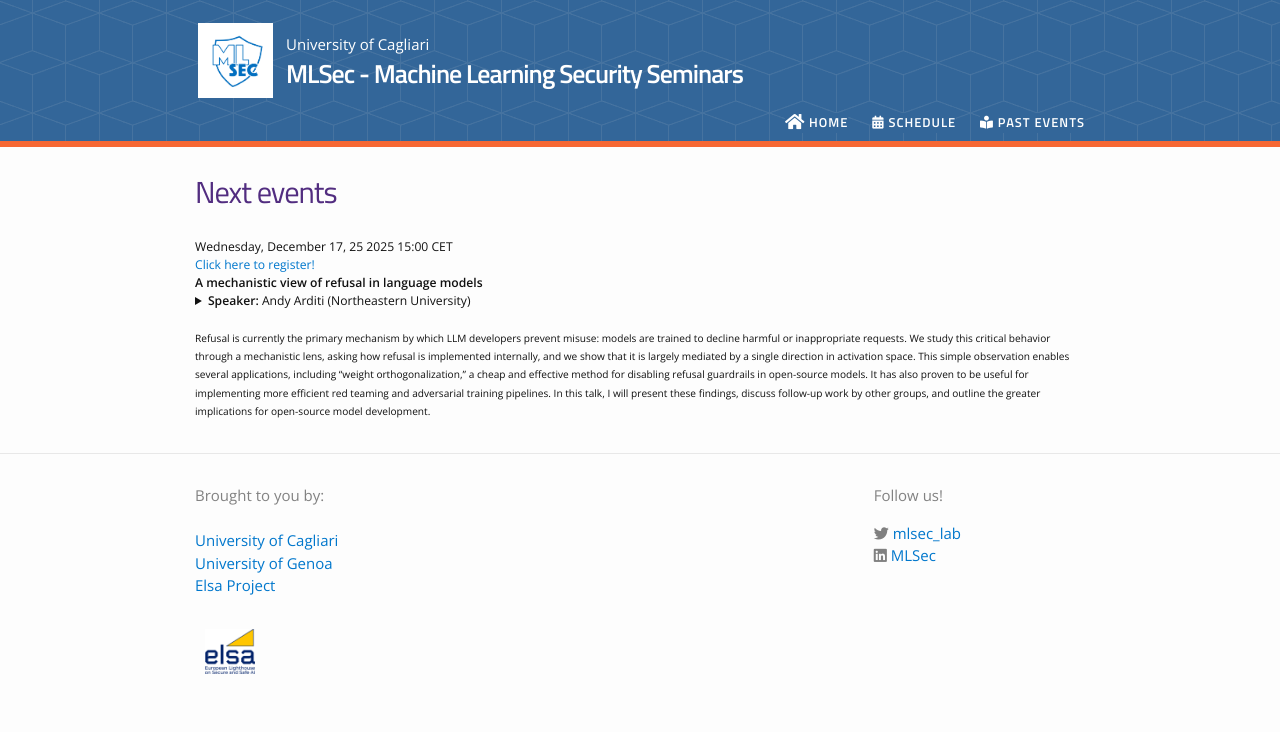
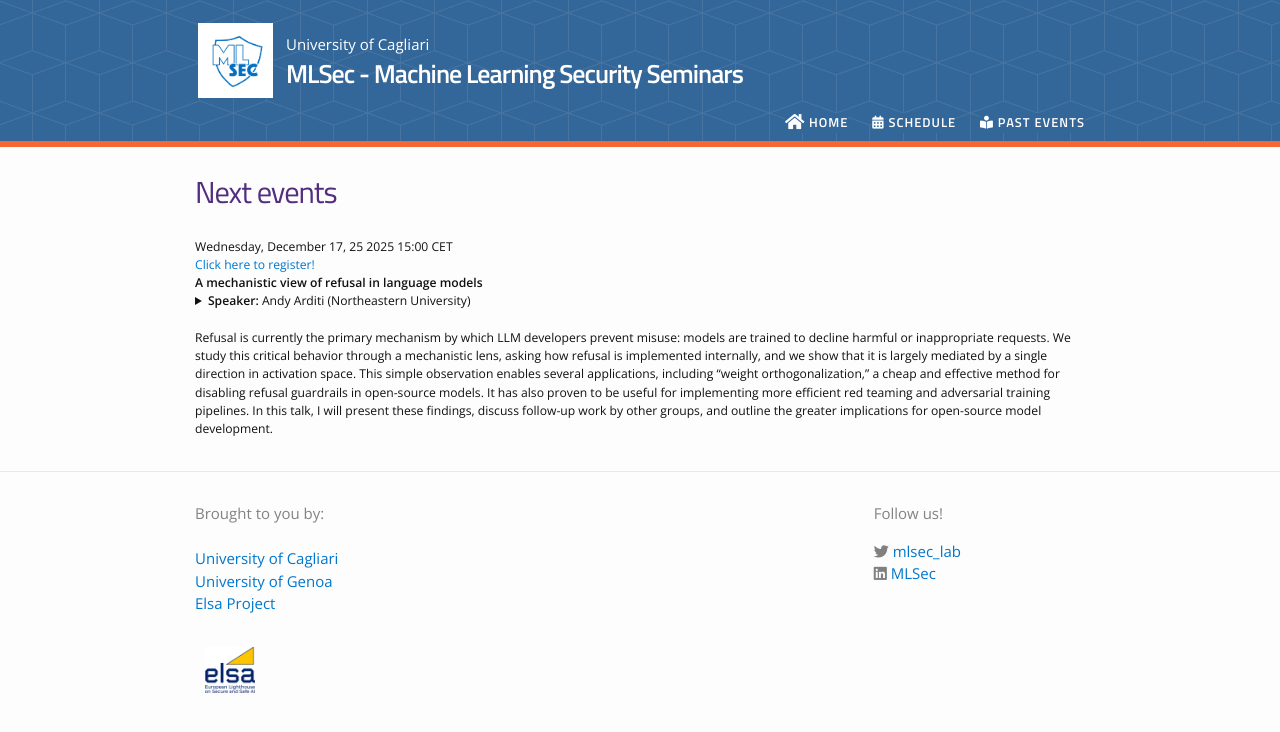
Before and after one commit to pralab/mlsec, a Jekyll site: the page built from schedule.md, in a window 1280 px wide. Shown: the top 732 px of the page. Built offline with Jekyll 4.4.1, drawn with Linux system fonts in a browser that asks for light colours; nearby versions of some CDN libraries.

Commit message:
bigger abstract

```diff
--- a/_layouts/schedule.html
+++ b/_layouts/schedule.html
@@ -1,48 +1,43 @@
 ---
 layout: default
 ---
-
 <header class="post-header">
     <h1 class="post-title">Next events</h1>
 </header>
-
 {{ content }}
-
 <div class="home" style="font-size: 0.8em;">
     {% if site.events.size != 0 %}
 
     {% for event in site.events %}
 
-    {{ event.date |  date: "%A, %B %d, %y %Y %H:%M %Z"  }}<br> <a href="{{event.zoom}}" target="_blank">Click here to register!</a>
+    {{ event.date |  date: "%A, %B %d, %y %Y %H:%M %Z"  }}
+    <br>
+    <a href="{{event.register}}" target="_blank">Click here to register!</a>
     <div class="content">
-        <span style="font-weight: bold;">{{ event.title }}</span><br>
+        <span style="font-weight: bold;">{{ event.title }}</span>
+        <br>
         <details>
             <summary>
-            <strong>Speaker:</strong> {{ event.speaker }} ({{event.affiliation}})
+                <strong>Speaker:</strong>
+                {{ event.speaker }} ({{event.affiliation}})
             </summary>
             <small>
                 {{event.bio}}
             </small>
         </details>
-
-        <br/>
-        <small>{{event.abstract}}</small>
+        <br>
+        {{event.abstract}}
 
         {% if event.content != '' %}
-        <br/>
+        <br>
         <div class="markdown-content" style="margin-top: 3px;">
             {{ event.content }}
         </div>
         {% endif %}
     </div>
-
     {% endfor %}
-
 </ul>
 {% else %}
-
 <h3>Stay tuned for future events!</h3>
-
 {% endif %}
-
 </div>
```
Lines whose indentation alone changed are shown as unchanged.
